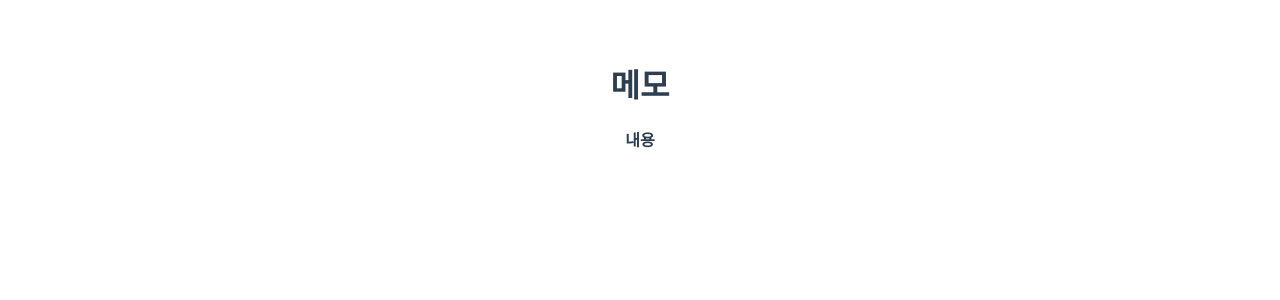
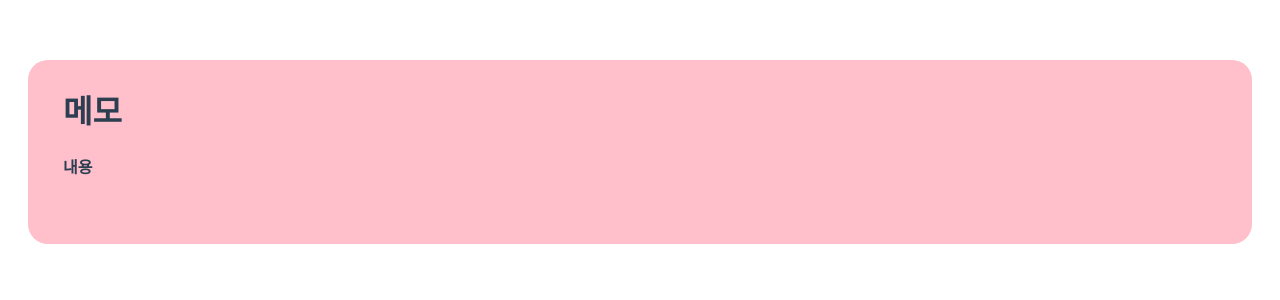
Before and after one commit to jiho9702/Practice-Vue-js, a Vue app in the folder JH/vue-practice/: page / in a window 1280 px wide. Shown: the top 300 px of the page. Built offline with nearby package versions, Linux system fonts and the light colour scheme.

Commit message:
박스의 스타일 지정(핑크색이 이쁘네요)

```diff
--- a/JH/vue-practice/src/App.vue
+++ b/JH/vue-practice/src/App.vue
@@ -1,5 +1,5 @@
 <template>
-  <div>
+  <div class="box">
     <h1>메모</h1>
     <p><b>내용</b></p>
   </div>
@@ -23,4 +23,24 @@ export default {
   color: #2c3e50;
   margin-top: 60px;
 }
+
+.box{
+  background: pink;
+  border-radius: 20px;
+  padding: 5px;
+  margin: 20px;
+  padding-bottom: 50px;
+}
+
+.box h1{
+  border: 100px;
+  text-align: left;
+  padding-left: 30px;
+}
+
+.box p{
+  border: 100px;
+  text-align: left;
+  padding-left: 30px;
+}
 </style>
```
